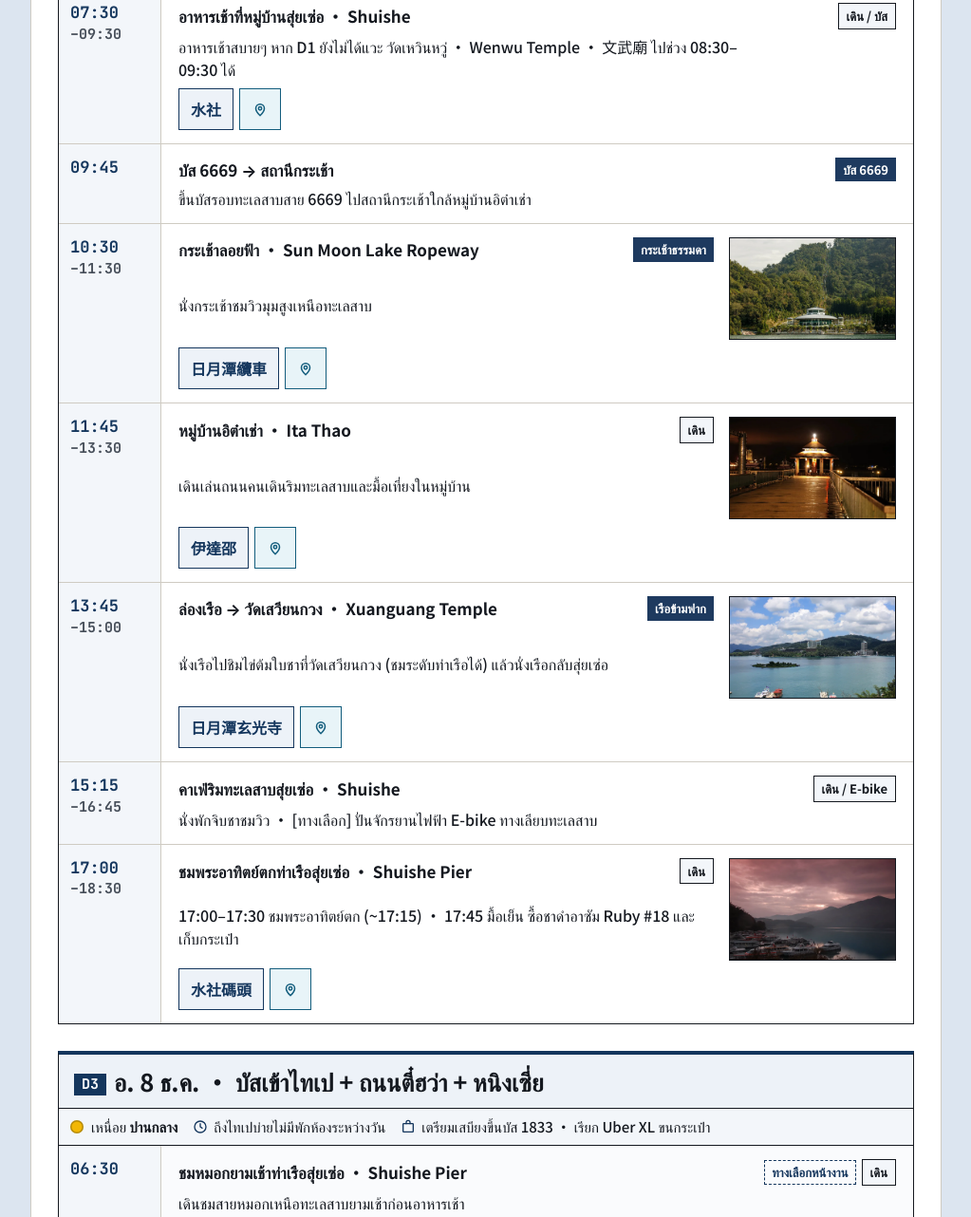
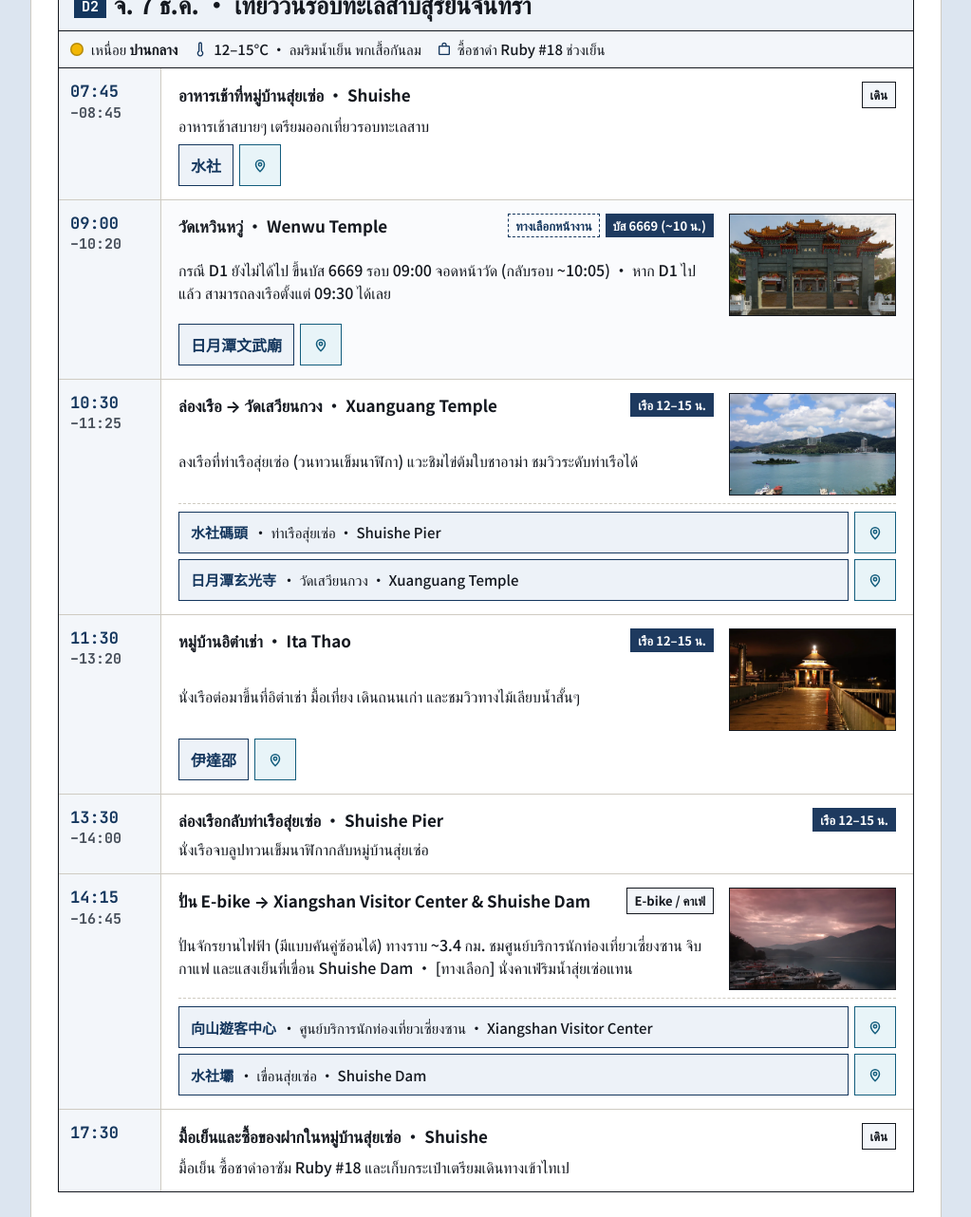
Before and after one commit to bank2u/mytrip, a plain HTML site: page 2026-taipei/index.html in a window 1280 px wide. Shown: the part 2006-3288 px from the top of the page at 95% size, without its empty margins (128-1151 px from the left). Drawn offline with Linux system fonts and the light colour scheme; a web font is replaced by a local one.

Commit message:
2026-taipei: update D1-D2 Sun Moon Lake route without ropeway

```diff
--- a/2026-taipei/index.html
+++ b/2026-taipei/index.html
@@ -1508,25 +1508,28 @@
           time: "13:30",
           titlePrefix: "เคาน์เตอร์รถบัส Shuishe",
           mode: { label: "บัส 1833 / 6669", cls: "t-bus" },
-          desc: "ซื้อตั๋วรถบัส Kuo-Kuang สาย 1833 รอบ 09:45 ของวันที่ 8 ธ.ค. (หากยังไม่ได้จองออนไลน์) + ขอตารางบัส 6669",
+          desc: "ซื้อตั๋วรถบัส Kuo-Kuang สาย 1833 รอบ 09:45 ของวันที่ 8 ธ.ค. (หากยังไม่ได้จองออนไลน์) + ขอตารางบัส 6669 + เช็กจุดแลกตั๋วเรือ",
           warn: "รถบัส 1833 รอบเช้าเข้าไทเปมีวันละ 1 รอบ (09:45) ควรซื้อตั๋วทันทีที่มาถึง",
           places: [{ name: "Shuishe Bus Station", zh: "水社遊客中心車站", driver: false }]
         },
         {
-          time: "14:00–15:15",
+          time: "14:00–15:30",
           titlePrefix: "วัดเหวินหวู่ · Wenwu Temple",
           optional: true,
           img: "assets/spot-wenwu.webp",
           imgAlt: "วัดเหวินหวู่ริมทะเลสาบสุริยันจันทรา",
-          mode: { label: "บัส 10 นาที", cls: "t-bus" },
-          desc: "ลงรถระดับตัววัด ไม่ต้องเดินบันได 366 ขั้น หรือเลือกนั่งคาเฟ่ริมทะเลสาบแทน",
-          places: [{ name: "Wenwu Temple", zh: "日月潭文武廟", driver: true }]
+          mode: { label: "บัส 6669 (~10 น.)", cls: "t-bus" },
+          desc: "ลงรถระดับตัววัด ไม่ต้องขึ้นบันได 366 ขั้น หรือเดิน Hanbi Trail · 涵碧步道 ช่วงสั้น / นั่งคาเฟ่ริมทะเลสาบแทน",
+          places: [
+            { name: "วัดเหวินหวู่ · Wenwu Temple", zh: "日月潭文武廟", driver: true },
+            { name: "ทางเดินเลียบน้ำ · Hanbi Trail", zh: "涵碧步道", driver: false }
+          ]
         },
         {
           time: "16:00–19:00",
           titlePrefix: "เช็กอินที่พัก · พักผ่อนและมื้อเย็นในหมู่บ้านสุ่ยเซ่อ",
           mode: { label: "เดิน", cls: "t-walk" },
-          desc: "16:00 เช็กอินพักผ่อน · 17:30 มื้อเย็นในหมู่บ้านแล้วเข้านอนเร็ว"
+          desc: "16:00 เช็กอินพักผ่อน · 17:00–17:30 ชมพระอาทิตย์ตกท่าเรือสุ่ยเซ่อ (~17:15) → มื้อเย็นในหมู่บ้านแล้วเข้านอนเร็ว"
         }
       ]
     },
@@ -1534,64 +1537,71 @@
       id: "D2", effort: 3, zone: "lake", date: "2026-12-07", shortDate: "7 ธ.ค.",
       title: "จ. 7 ธ.ค. · เที่ยววนรอบทะเลสาบสุริยันจันทรา",
       conditions: [
-        { icon: "temp", text: "12–15°C · บนกระเช้าลมเย็น" },
+        { icon: "temp", text: "12–15°C · ลมริมน้ำเย็น พกเสื้อกันลม" },
         { icon: "bag", text: "ซื้อชาดำ Ruby #18 ช่วงเย็น" }
       ],
       items: [
         {
-          time: "07:30–09:30",
+          time: "07:45–08:45",
           titlePrefix: "อาหารเช้าที่หมู่บ้านสุ่ยเซ่อ · Shuishe",
-          mode: { label: "เดิน / บัส", cls: "t-walk" },
-          desc: "อาหารเช้าสบายๆ หาก D1 ยังไม่ได้แวะ วัดเหวินหวู่ · Wenwu Temple · 文武廟 ไปช่วง 08:30–09:30 ได้",
+          mode: { label: "เดิน", cls: "t-walk" },
+          desc: "อาหารเช้าสบายๆ เตรียมออกเที่ยวรอบทะเลสาบ",
           places: [{ name: "Shuishe", zh: "水社", driver: false }]
         },
         {
-          time: "09:45",
-          titlePrefix: "บัส 6669 → สถานีกระเช้า",
-          mode: { label: "บัส 6669", cls: "t-bus" },
-          desc: "ขึ้นบัสรอบทะเลสาบสาย 6669 ไปสถานีกระเช้าใกล้หมู่บ้านอิต๋าเช่า"
-        },
-        {
-          time: "10:30–11:30",
-          titlePrefix: "กระเช้าลอยฟ้า · Sun Moon Lake Ropeway",
-          img: "assets/spot-ropeway.webp",
-          imgAlt: "กระเช้าลอยฟ้าสุริยันจันทราเหนือภูเขา",
-          mode: { label: "กระเช้าธรรมดา", cls: "t-bus" },
-          desc: "นั่งกระเช้าชมวิวมุมสูงเหนือทะเลสาบ",
-          places: [{ name: "Sun Moon Lake Ropeway", zh: "日月潭纜車", driver: true }]
-        },
-        {
-          time: "11:45–13:30",
+          time: "09:00–10:20",
+          titlePrefix: "วัดเหวินหวู่ · Wenwu Temple",
+          optional: true,
+          img: "assets/spot-wenwu.webp",
+          imgAlt: "วัดเหวินหวู่ริมทะเลสาบสุริยันจันทรา",
+          mode: { label: "บัส 6669 (~10 น.)", cls: "t-bus" },
+          desc: "กรณี D1 ยังไม่ได้ไป ขึ้นบัส 6669 รอบ 09:00 จอดหน้าวัด (กลับรอบ ~10:05) · หาก D1 ไปแล้ว สามารถลงเรือตั้งแต่ 09:30 ได้เลย",
+          places: [{ name: "Wenwu Temple", zh: "日月潭文武廟", driver: true }]
+        },
+        {
+          time: "10:30–11:25",
+          titlePrefix: "ล่องเรือ → วัดเสวียนกวง · Xuanguang Temple",
+          img: "assets/spot-xuanguang.webp",
+          imgAlt: "วิวทะเลสาบสุริยันจันทราจากวัดเสวียนกวง",
+          mode: { label: "เรือ 12–15 น.", cls: "t-bus" },
+          desc: "ลงเรือที่ท่าเรือสุ่ยเซ่อ (วนทวนเข็มนาฬิกา) แวะชิมไข่ต้มใบชาอาม่า ชมวิวระดับท่าเรือได้",
+          places: [
+            { name: "ท่าเรือสุ่ยเซ่อ · Shuishe Pier", zh: "水社碼頭", driver: false },
+            { name: "วัดเสวียนกวง · Xuanguang Temple", zh: "日月潭玄光寺", driver: false }
+          ]
+        },
+        {
+          time: "11:30–13:20",
           titlePrefix: "หมู่บ้านอิต๋าเช่า · Ita Thao",
           img: "assets/spot-itathao.webp",
           imgAlt: "ท่าเรือและทะเลสาบที่หมู่บ้านอิต๋าเช่า",
+          mode: { label: "เรือ 12–15 น.", cls: "t-bus" },
+          desc: "นั่งเรือต่อมาขึ้นที่อิต๋าเช่า มื้อเที่ยง เดินถนนเก่า และชมวิวทางไม้เลียบน้ำสั้นๆ",
+          places: [{ name: "Ita Thao", zh: "伊達邵", driver: false }]
+        },
+        {
+          time: "13:30–14:00",
+          titlePrefix: "ล่องเรือกลับท่าเรือสุ่ยเซ่อ · Shuishe Pier",
+          mode: { label: "เรือ 12–15 น.", cls: "t-bus" },
+          desc: "นั่งเรือจบลูปทวนเข็มนาฬิกากลับหมู่บ้านสุ่ยเซ่อ"
+        },
+        {
+          time: "14:15–16:45",
+          titlePrefix: "ปั่น E-bike → Xiangshan Visitor Center & Shuishe Dam",
+          img: "assets/spot-shuishe.webp",
+          imgAlt: "ทิวเขาและทะเลสาบสุริยันจันทราฝั่งสุ่ยเซ่อ",
+          mode: { label: "E-bike / คาเฟ่", cls: "t-walk" },
+          desc: "ปั่นจักรยานไฟฟ้า (มีแบบคันคู่ซ้อนได้) ทางราบ ~3.4 กม. ชมศูนย์บริการนักท่องเที่ยวเซี่ยงซาน จิบกาแฟ และแสงเย็นที่เขื่อน Shuishe Dam · [ทางเลือก] นั่งคาเฟ่ริมน้ำสุ่ยเซ่อแทน",
+          places: [
+            { name: "ศูนย์บริการนักท่องเที่ยวเซี่ยงซาน · Xiangshan Visitor Center", zh: "向山遊客中心", driver: false },
+            { name: "เขื่อนสุ่ยเซ่อ · Shuishe Dam", zh: "水社壩", driver: false }
+          ]
+        },
+        {
+          time: "17:30",
+          titlePrefix: "มื้อเย็นและซื้อของฝากในหมู่บ้านสุ่ยเซ่อ · Shuishe",
           mode: { label: "เดิน", cls: "t-walk" },
-          desc: "เดินเล่นถนนคนเดินริมทะเลสาบและมื้อเที่ยงในหมู่บ้าน",
-          places: [{ name: "Ita Thao", zh: "伊達邵", driver: false }]
-        },
-        {
-          time: "13:45–15:00",
-          titlePrefix: "ล่องเรือ → วัดเสวียนกวง · Xuanguang Temple",
-          img: "assets/spot-xuanguang.webp",
-          imgAlt: "วิวทะเลสาบสุริยันจันทราจากวัดเสวียนกวง",
-          mode: { label: "เรือข้ามฟาก", cls: "t-bus" },
-          desc: "นั่งเรือไปชิมไข่ต้มใบชาที่วัดเสวียนกวง (ชมระดับท่าเรือได้) แล้วนั่งเรือกลับสุ่ยเซ่อ",
-          places: [{ name: "Xuanguang Temple", zh: "日月潭玄光寺", driver: false }]
-        },
-        {
-          time: "15:15–16:45",
-          titlePrefix: "คาเฟ่ริมทะเลสาบสุ่ยเซ่อ · Shuishe",
-          mode: { label: "เดิน / E-bike", cls: "t-walk" },
-          desc: "นั่งพักจิบชาชมวิว · [ทางเลือก] ปั่นจักรยานไฟฟ้า E-bike ทางเลียบทะเลสาบ"
-        },
-        {
-          time: "17:00–18:30",
-          titlePrefix: "ชมพระอาทิตย์ตกท่าเรือสุ่ยเซ่อ · Shuishe Pier",
-          img: "assets/spot-shuishe.webp",
-          imgAlt: "ทิวเขาและท่าเรือสุ่ยเซ่อ ทะเลสาบสุริยันจันทรา",
-          mode: { label: "เดิน", cls: "t-walk" },
-          desc: "17:00–17:30 ชมพระอาทิตย์ตก (~17:15) · 17:45 มื้อเย็น ซื้อชาดำอาซัม Ruby #18 และเก็บกระเป๋า",
-          places: [{ name: "Shuishe Pier", zh: "水社碼頭", driver: false }]
+          desc: "มื้อเย็น ซื้อชาดำอาซัม Ruby #18 และเก็บกระเป๋าเตรียมเดินทางเข้าไทเป"
         }
       ]
     },
@@ -2339,6 +2349,10 @@
       <h2 class="section-title">การเดินทาง &amp; โหลดกระเป๋า A1</h2>
       <div class="data-grid">
         <div class="data-row cols-2">
+          <div class="data-label">การเดินทางในสุริยันจันทรา (D1–D2)</div>
+          <div>เรือโดยสารวิ่งทวนเข็มนาฬิกาทางเดียว (สุ่ยเซ่อ → วัดเสวียนกวง → อิต๋าเช่า → สุ่ยเซ่อ) ใช้ตั๋วเรือควบคู่กับบัส 6669 แตะบัตร EasyCard</div>
+        </div>
+        <div class="data-row cols-2">
           <div class="data-label">แท็กซี่ &amp; Uber ในไทเป</div>
           <div>มิเตอร์เริ่มต้น NT$85 (1.25 กม.แรก) จากนั้น +NT$5 ทุก 200 ม. ใช้บัตร EasyCard แตะจ่ายได้เกือบทุกคัน และไม่มีธรรมเนียมให้ทิปคนขับ</div>
         </div>
@@ -2457,7 +2471,7 @@
       <div class="data-grid">
         <div class="data-row cols-2">
           <div class="data-label">สุริยันจันทรา (D1–D3 เช้า)</div>
-          <div>ช่วงเช้าเย็น 12–15°C หนาวกว่าไทเปและมีลมแรงบนกระเช้า เตรียมเสื้อคลุมกันหนาวและกันลม</div>
+          <div>ช่วงเช้าเย็น 12–15°C หนาวกว่าไทเปและมีลมริมน้ำเย็น เตรียมเสื้อคลุมกันหนาวและกันลม</div>
         </div>
         <div class="data-row cols-2">
           <div class="data-label">ไทเป / จิ่วเฟิ่น (D3–D7)</div>
```
